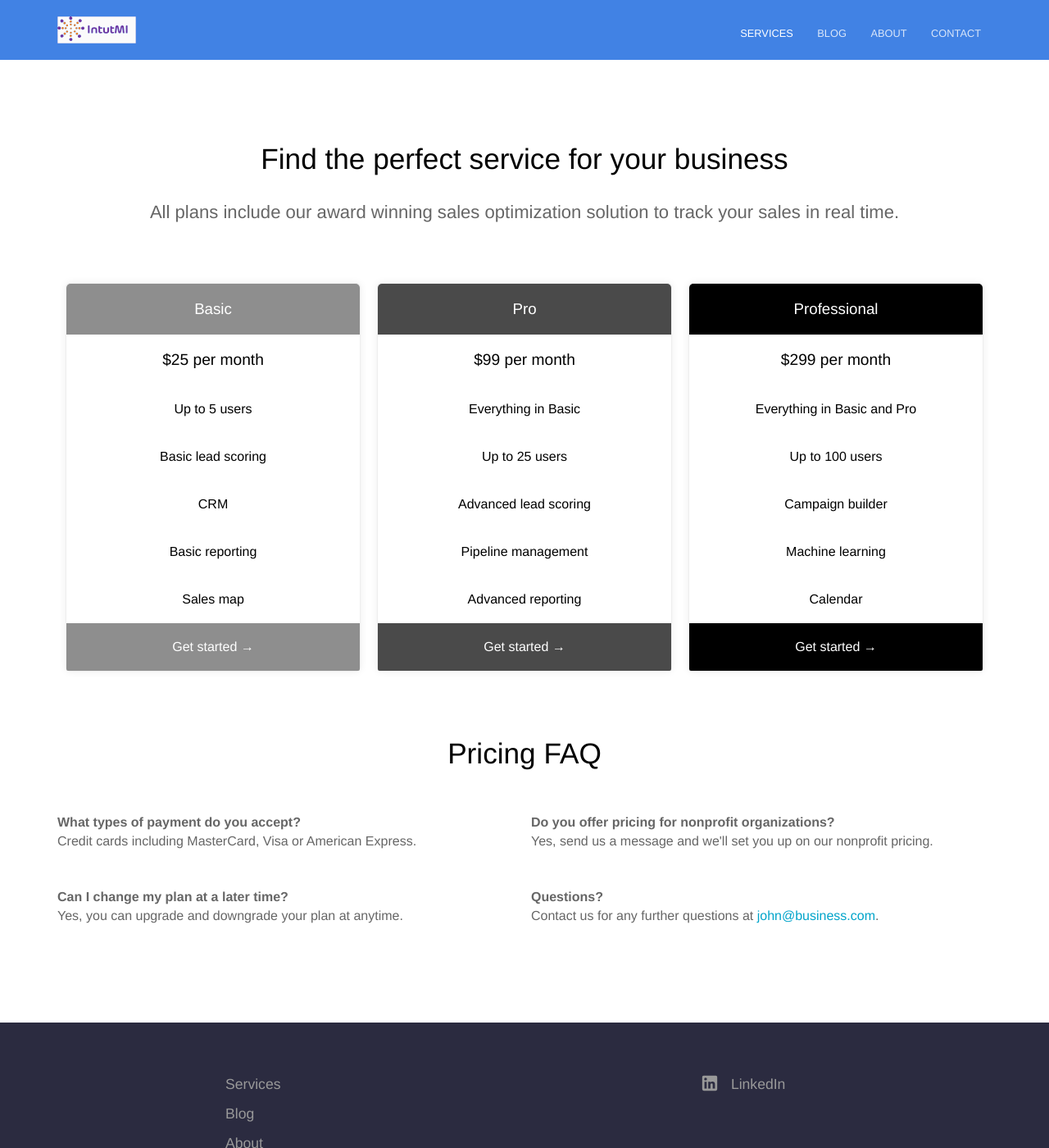
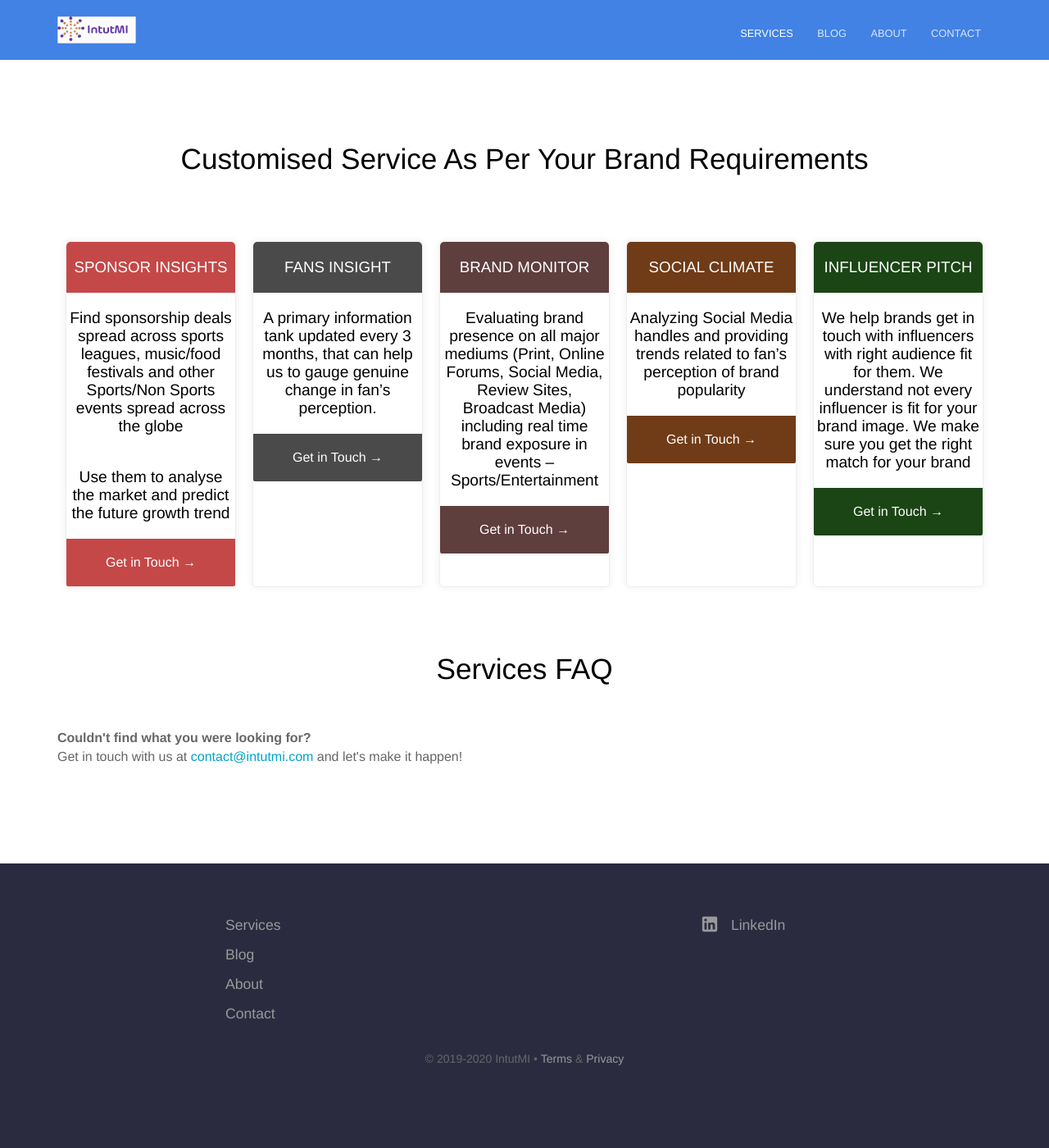
Before and after one commit to intutdev/intutmi.github.io, a Jekyll site: the page built from services.html, in a window 1280 px wide and 1400 px high. Shown: the whole window at 82% size. Built offline with Jekyll 4.4.1, drawn with Linux system fonts in a browser that asks for light colours.

Commit message:
Update services.html

```diff
--- a/services.html
+++ b/services.html
@@ -1,74 +1,57 @@
 ---
 title: Services
-heading: Find the perfect service for your business
-description: All plans include our award winning sales optimization solution to track your sales in real time.
-pricing_table:
-  - name: Basic
-    color: "#8e8e8e"
+heading: Customised Service As Per Your Brand Requirements
+description:
+services_table:
+  - name: SPONSOR INSIGHTS
+    color: "#c54848"
     features:
-      - text: $25 per month
+      - text: Find sponsorship deals spread across sports leagues, music/food festivals and other Sports/Non Sports events spread across the globe
         highlight: true
-      - text: Up to 5 users
-        highlight: false
-      - text: Basic lead scoring
-        highlight: false
-      - text: CRM
-        highlight: false
-      - text: Basic reporting
-        highlight: false
-      - text: Sales map
-        highlight: false
+      - text: Use them to analyse the market and predict the future growth trend
+        highlight: true
     call_to_action:
-      link: http://mysite.com?plan=basic
-      text: Get started
-  - name: Pro
+      link: mailto:contact@intutmi.com?subject=Sponsorship%20Deal%20Database%20Inquiry&body=An%20inquiry%20has%20been%20made%20for%20sponsorship%20deals
+      text: Get in Touch
+  - name: FANS INSIGHT
     color: "#4a4a4a"
     features:
-      - text: $99 per month
+      - text: A primary information tank updated every 3 months, that can help us to gauge genuine change in fan’s perception.
         highlight: true
-      - text: Everything in Basic
-        highlight: false
-      - text: Up to 25 users
-        highlight: false
-      - text: Advanced lead scoring
-        highlight: false
-      - text: Pipeline management
-        highlight: false
-      - text: Advanced reporting
-        highlight: false
     call_to_action:
-      link: http://mysite.com?plan=pro
-      text: Get started
-  - name: Professional
-    color: "#000000"
+      link: mailto:contact@intutmi.com?subject=FANS%20INSIGHT%20-%20PRIMARY&body=An%20inquiry%20has%20been%20made%20for%20the%20fans%20insight%20database
+      text: Get in Touch
+  - name: BRAND MONITOR
+    color: "#5f3e3e"
     features:
-      - text: $299 per month
+      - text: Evaluating brand presence on all major mediums (Print, Online Forums, Social Media, Review Sites, Broadcast Media) including real time brand exposure in events – Sports/Entertainment
         highlight: true
-      - text: Everything in Basic and Pro
-        highlight: false
-      - text: Up to 100 users
-        highlight: false
-      - text: Campaign builder
-        highlight: false
-      - text: Machine learning
-        highlight: false
-      - text: Calendar
-        highlight: false
     call_to_action:
-      link: http://mysite.com?plan=professional
-      text: Get started
+      link: mailto:contact@intutmi.com?subject=Brand%20Monitor%20Inquiry
+      text: Get in Touch
+  - name: SOCIAL CLIMATE
+    color: "#703b17"
+    features:
+      - text: Analyzing Social Media handles and providing trends related to fan’s perception of brand popularity
+        highlight: true
+    call_to_action:
+      link: mailto:contact@intutmi.com?subject=Social%20Climate%20Inquiry
+      text: Get in Touch
+  - name: INFLUENCER PITCH
+    color: "#1b4515"
+    features:
+      - text: We help brands get in touch with influencers with right audience fit for them. We understand not every influencer is fit for your brand image. We make sure you get the right match for your brand
+        highlight: true
+    call_to_action:
+      link: mailto:contact@intutmi.com?subject=Inquiry%20for%20Influencer
+      text: Get in Touch
+
 faq:
-  - question: What types of payment do you accept?
-    answer: Credit cards including MasterCard, Visa or American Express.
-  - question: Can I change my plan at a later time?
-    answer: Yes, you can upgrade and downgrade your plan at anytime.
-  - question: Do you offer pricing for nonprofit organizations?
-    answer: Yes, send us a message and we'll set you up on our nonprofit pricing.
-  - question: Questions?
-    answer: Contact us for any further questions at <a href="#">john@business.com</a>.
+  - question: Couldn't find what you were looking for?
+    answer: Get in touch with us at <a href="#">contact@intutmi.com</a> and let's make it happen!
 ---
 <div class="plans">
-	{% for plan in page.pricing_table %}
+	{% for plan in page.services_table %}
 		<ul class="plan">
 			<li style="background: {{ plan.color }}">
 				<h3>{{ plan.name }}</h3>
@@ -85,7 +68,7 @@
 </div>
 
 {% if page.faq %}
-	<h2>Pricing FAQ</h2>
+	<h2>Services FAQ</h2>
 	<dl class="faq">
 		{% for item in page.faq %}
 			<div>
```
